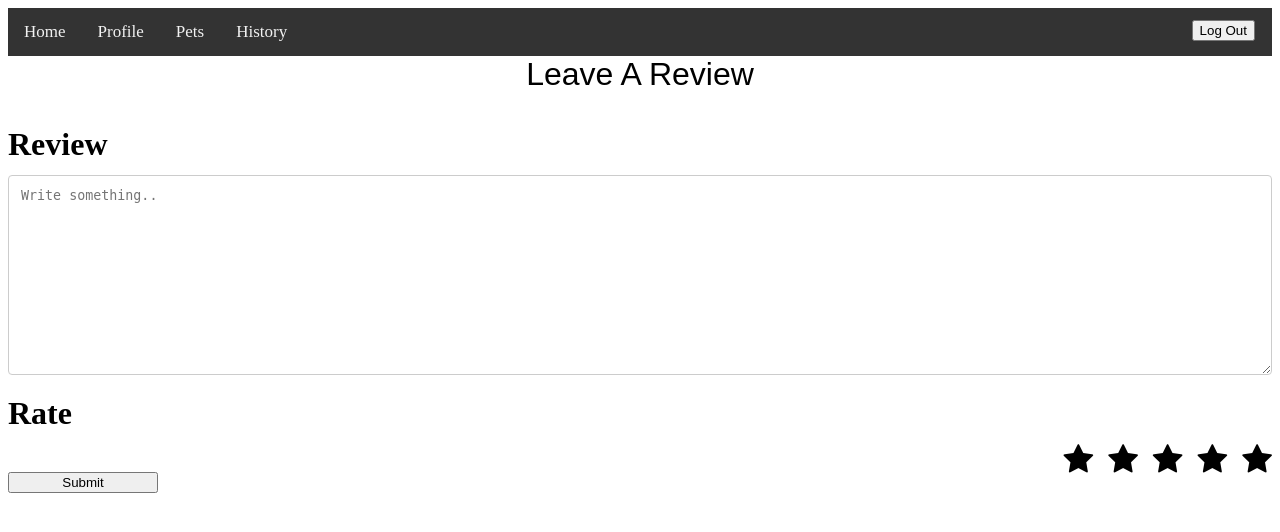
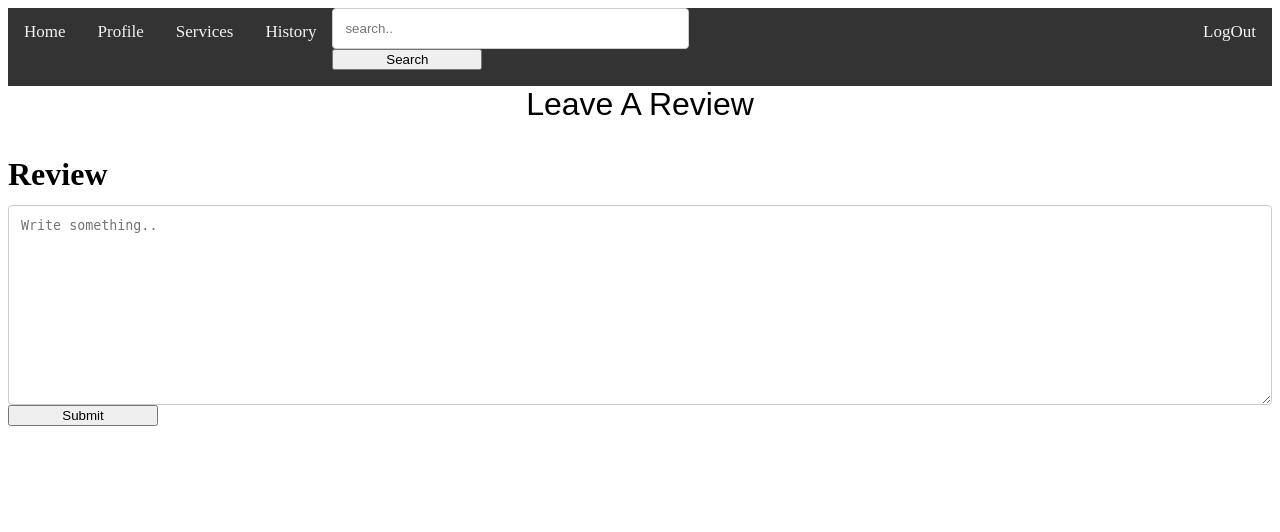
Before and after one commit to waisekoh/PetCare, a PHP site: page /Leavereview.php in a window 1280 px wide. Shown: the top 532 px of the page. Run offline with PHP 8.4, Linux system fonts and the light colour scheme; the visitor is signed in with stand-in values (Sample User, id 1); data that the repository does not hold is empty; some libraries are stand-ins or nearby versions.

Commit message:
upload 8 files 4:48pm 8/4/2019

```diff
--- a/Leavereview.php
+++ b/Leavereview.php
@@ -1,4 +1,11 @@
-<? php
+
+<?php
+session_start();
+include('db.php');
+include('header.php');
+$current= $_SESSION['id'];
+$session_type=$_SESSION['type'];
+$reviewee = $_POST['reviewee'];
 ?>
 <!DOCTYPE html>
 <html lang="en">
@@ -9,17 +16,6 @@
     </head>
 
     <body>
-            <div class="topnav">
-                <a href="login-ed_owner.php">Home</a> <!-- add js-->
-                <a href="Profile.php">Profile</a> <!-- add js-->
-                <a href="Pets.php">Pets</a> <!-- add js-->
-                <a href="Ownerhistory.php">History</a> <!-- add js-->
-                <form align="right" name="form1" method="post" action="log_out.php">
-                    <label class="logoutLblPos">
-                        <input name="submit2" type="submit" id="submit2" value="Log Out"> <!-- add js-->
-                    </label>
-                </form>
-        </div>
 
         <header>Leave A Review</header>
 
@@ -29,28 +25,15 @@
                     <label for="review">Review</label> <!-- add php-->
                 </div>
                 <div class="col-75">
+					<form class="pet-form" action="write_review.php" method ="POST">
                     <textarea id="review" name="review" placeholder="Write something.." style="height:200px"></textarea>
-                </div>
-            </div>
-            <div class="row">
-                <div class="col-25">
-                    <label for="review">Rate</label> <!-- add php-->
-                </div>
-                <link rel="stylesheet" href="https://cdnjs.cloudflare.com/ajax/libs/font-awesome/4.7.0/css/font-awesome.min.css">
-                <div class="rate-container">
-                    <i class="fa fa-star "></i>
-                    <i class="fa fa-star "></i>
-                    <i class="fa fa-star "></i>
-                    <i class="fa fa-star "></i>
-                    <i class="fa fa-star "></i>
-                </div>
-            </div>
-        </h1>
+                	<div class="clearfix">
+						<button type="sumbit" name="reviewee" value = <?php echo($reviewee) ?> class="Submitbtn">Submit</button> <!-- add js-->
+					</div>
+					</form>
+				</div>
+			</div>
 
-        <h2>
-            <div class="clearfix">
-                <button type="next" class="Submitbtn">Submit</button> <!-- add js-->
-            </div>
         </h2>
     </body>
 </html>
--- a/Services.php
+++ b/Services.php
@@ -51,8 +51,8 @@ $result = mysqli_query($con, $query);
                 <?php
                 }
                 else{ ?>
-				    <th><form class="pet-form" action="serviceinfo.php" method ="POST">
-                    <button  name="sid_in" Value = <?php echo $rows['pid']; ?> style="border: none; background: none;"> <?php
+				    <th><form class="pet-form" action="petinfo.php" method ="POST">
+                    <button  name="pid_in" Value = <?php echo $rows['pid']; ?> style="border: none; background: none;"> <?php
                     $pid = $rows['pid'];
                     $q= "SELECT pet_name FROM `pets` WHERE pid = $pid";
                     $sql = mysqli_query($con,$q);
--- a/home.php
+++ b/home.php
@@ -8,7 +8,7 @@ $query = "SELECT * FROM Service WHERE cid = $cid and availability = true";
 $q6 = "SELECT * FROM Service WHERE oid = $cid and completed = false";
 $result = mysqli_query($con, $query);
 $result6 = mysqli_query($con, $q6);
-$q2 = "SELECT * FROM SERVICE";
+$q2 = "SELECT * FROM SERVICE where availability = true";
 $reco = mysqli_query($con,$q2);
 ?>
 <!DOCTYPE html>
```
Also changed, not shown: History.php (+15 -6 lines), accept.php (+5 -4 lines), complete.php (+15 -7 lines), init.sql (+1 -9 lines), write_review.php (added, +24 -0 lines).
